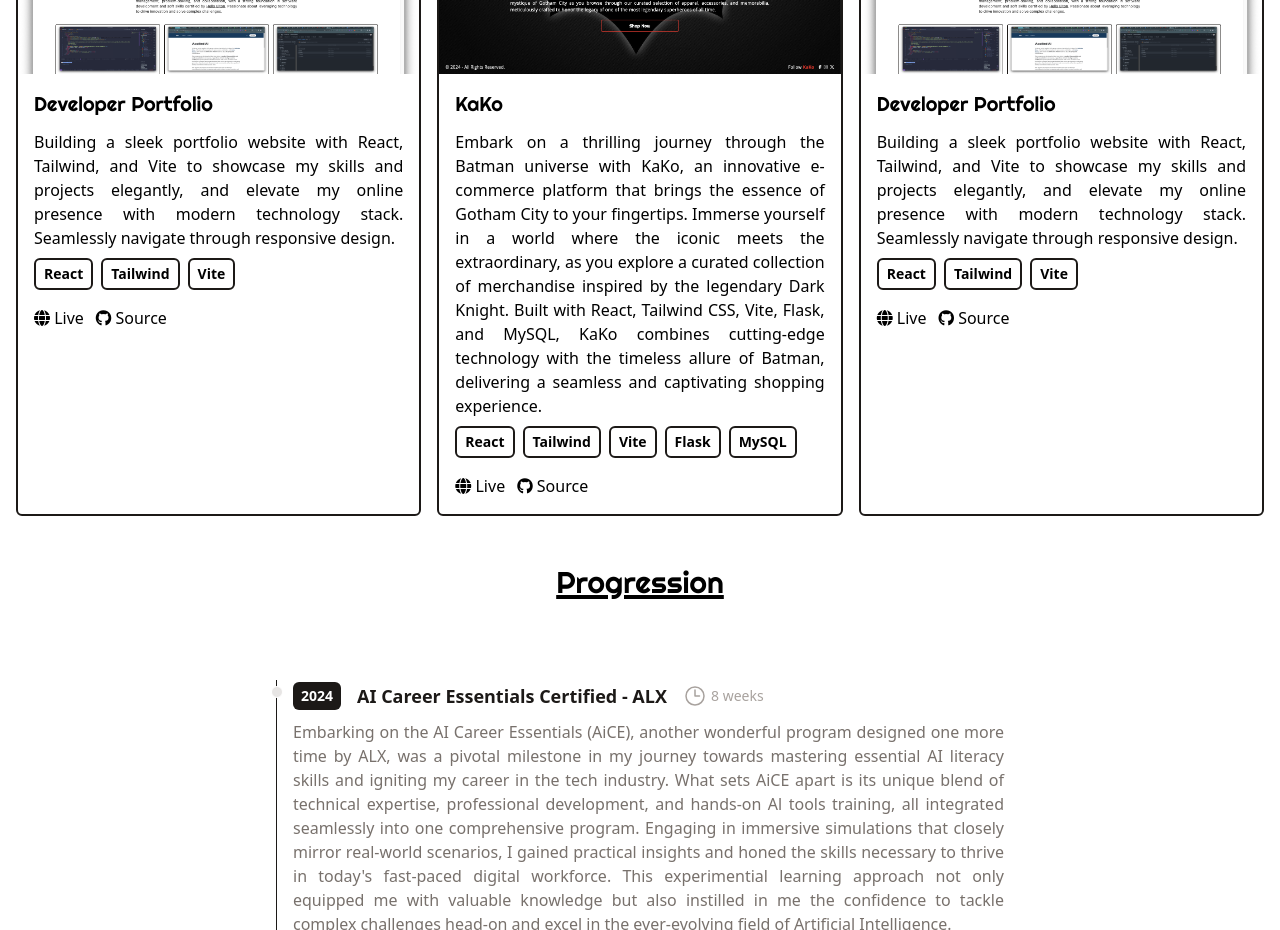
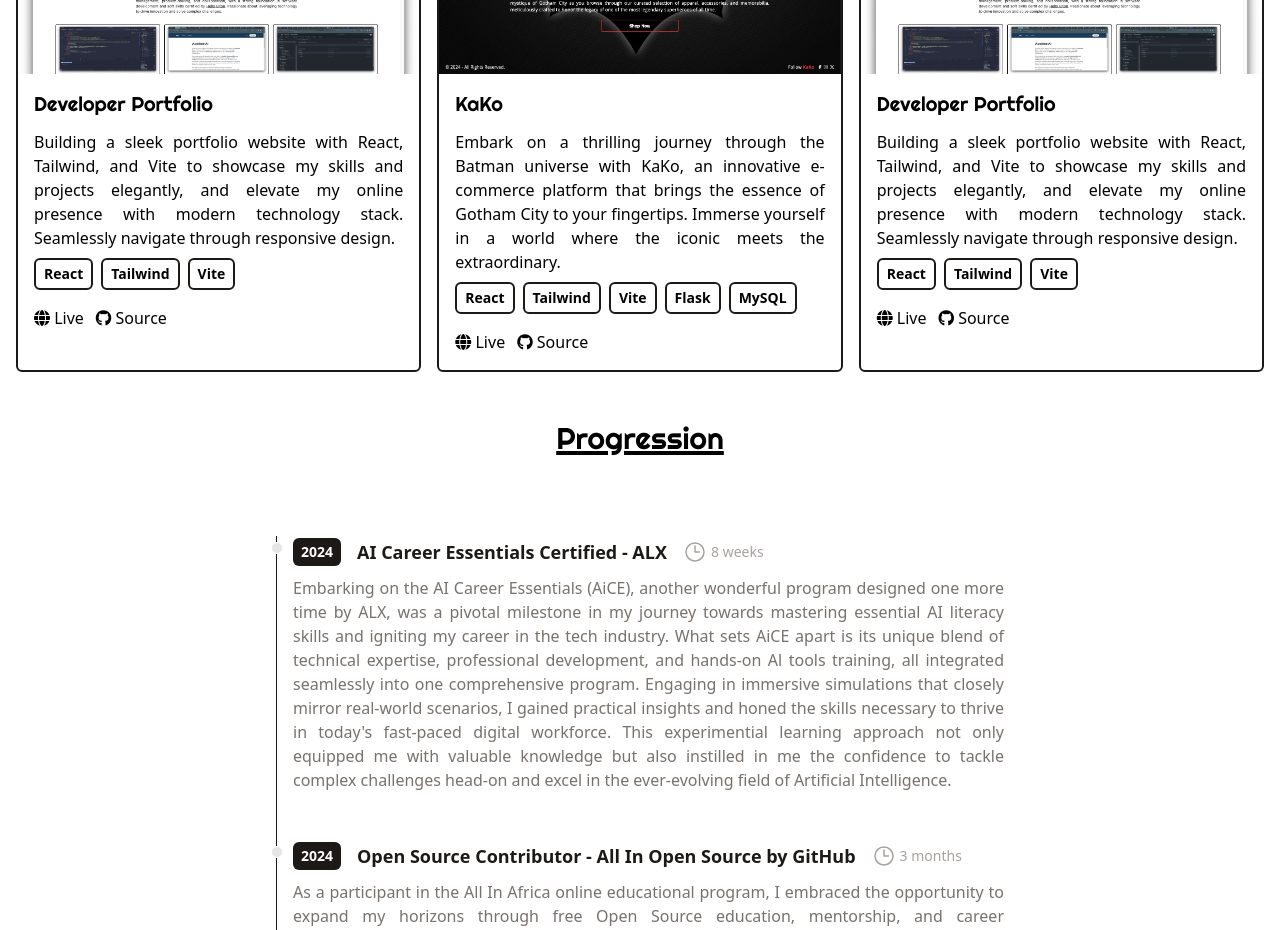
Before and after one commit to tonybnya/portfolio, a React (Vite) app: page / in a window 1280 px wide. Shown: the part 980-1910 px from the top of the page. Built offline with nearby package versions, Linux system fonts and the light colour scheme.

Commit message:
change the description of KaKo project

```diff
--- a/src/data/projects.js
+++ b/src/data/projects.js
@@ -12,7 +12,7 @@
     imgUrl: "/assets/2.png",
     title: "KaKo",
     description:
-      "Embark on a thrilling journey through the Batman universe with KaKo, an innovative e-commerce platform that brings the essence of Gotham City to your fingertips. Immerse yourself in a world where the iconic meets the extraordinary, as you explore a curated collection of merchandise inspired by the legendary Dark Knight. Built with React, Tailwind CSS, Vite, Flask, and MySQL, KaKo combines cutting-edge technology with the timeless allure of Batman, delivering a seamless and captivating shopping experience.",
+      "Embark on a thrilling journey through the Batman universe with KaKo, an innovative e-commerce platform that brings the essence of Gotham City to your fingertips. Immerse yourself in a world where the iconic meets the extraordinary.",
     stack: ["React", "Tailwind", "Vite", "Flask", "MySQL"],
     link: "https://tonybnya.github.io/portfolio/",
     source: "https://github.com/tonybnya/kako",
```
